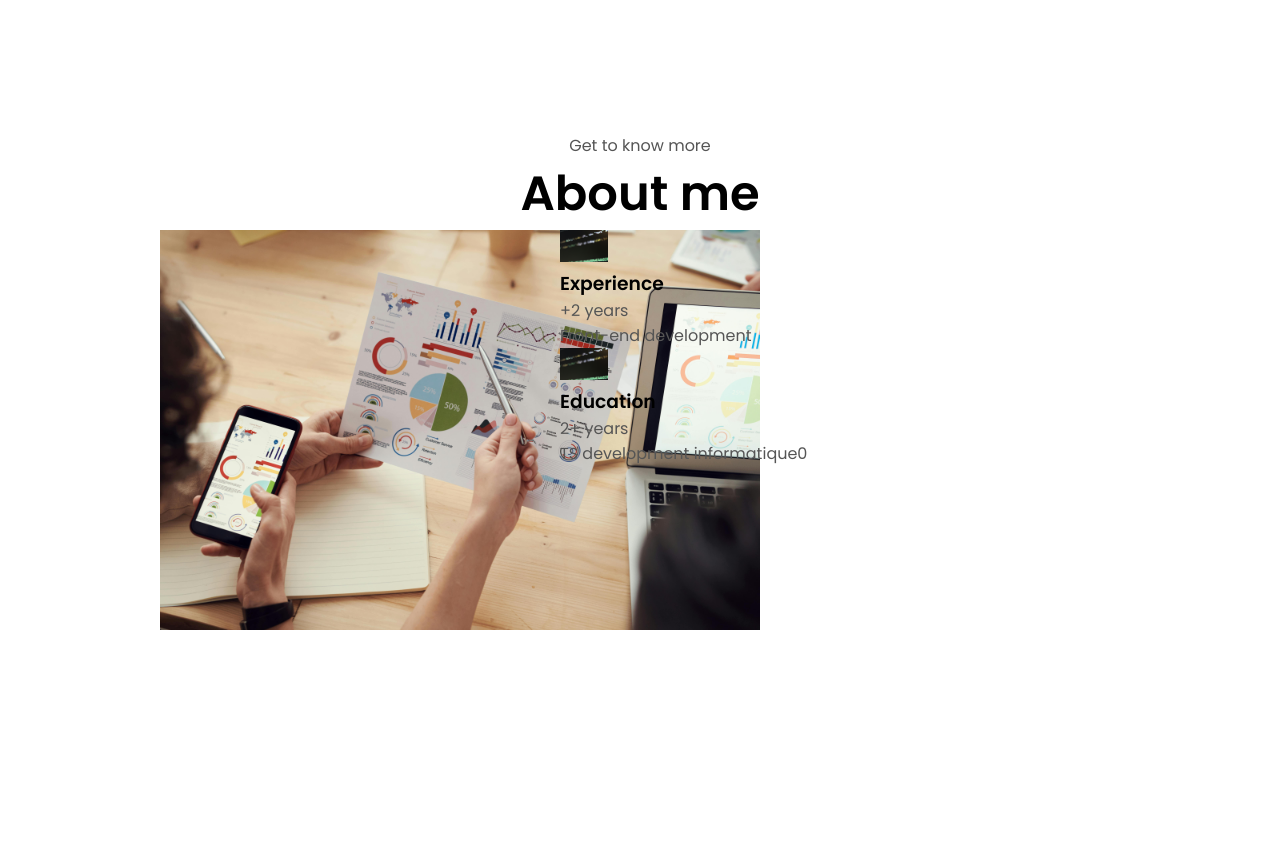
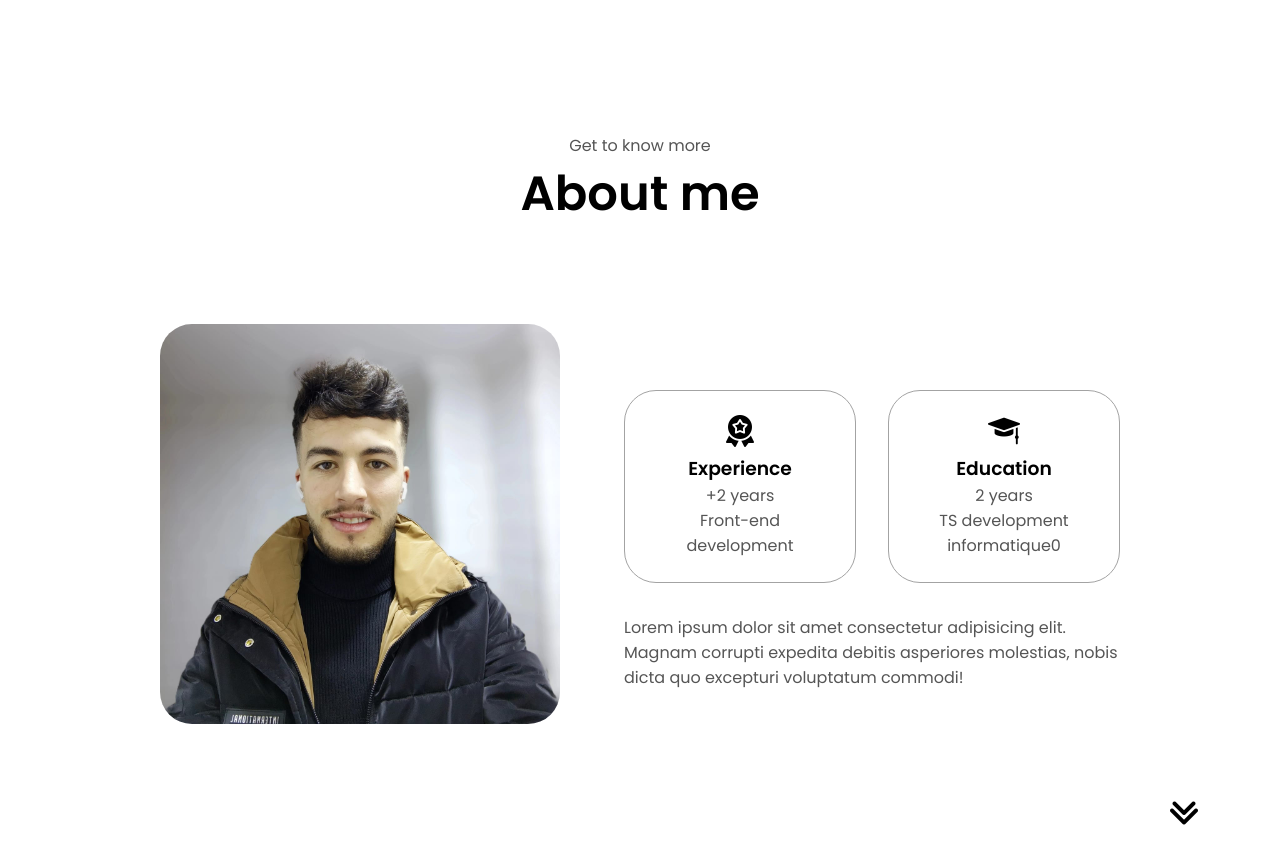
Before and after one commit to alieyoussfi/Protfolio, a plain HTML site: page index.html in a window 1280 px wide. Shown: the part 675-1538 px from the top of the page. Drawn offline with Linux system fonts and the light colour scheme.

Commit message:
new updaite

```diff
--- a/Style.css
+++ b/Style.css
@@ -203,3 +203,48 @@ section{
 .btn-container{
     gap: 1rem;
 }
+
+/* About section */
+
+#about{
+    position: relative;
+}
+.about-containers{
+    gap: 2rem;
+    margin-bottom: 2rem;
+    margin-top: 2rem;
+}
+.about-details-container{
+    justify-content: center;
+    flex-direction: column;
+
+}
+.about-containers, .about-details-container{
+    display: flex;
+}
+.about-pic{
+    border-radius: 2rem;
+}
+.Arow{
+    position: absolute;
+    right: -5rem;
+    bottom: 2.5rem;
+}
+.details-container{
+    padding: 1.5rem;
+    flex: 1;
+    background: white;
+    border-radius: 2rem;
+    border: rgb(53, 53, 53)0.1rem solid;
+    border-color: rgb(163, 163, 163) ;
+    text-align: center;
+}
+.section-container{
+    gap: 4rem;
+    height: 80%;
+}
+.section_pic-container{
+    height: 400px;
+    width: 400px;
+    margin: auto 0;
+}
--- a/index.html
+++ b/index.html
@@ -60,23 +60,28 @@
             <h1 class="title">About me</h1>
             <div class="section-container">
                 <div class="section_pic-container">
-                    <img src="./pexels-fauxels-3183153.jpg" alt="profil picture" class="about-pic">
+                    <img src="./profile-pic.jpg" alt="profil picture" class="about-pic">
                 </div>
                 <div class="about-details-container">
                     <div class="about-containers">
                         <div class="details-container">
-                            <img src="./pexels-pixabay-270408.jpg" alt="experience-icon" class="icon">
+                            <img src="./reward-icon.png" alt="experience-icon" class="icon">
                             <h3>Experience</h3>
                             <p>+2 years <br>Front-end development</p>
                         </div>
                         <div class="details-container">
-                            <img src="./pexels-pixabay-270408.jpg" alt="education-icon" class="icon">
+                            <img src="./Education-icon.png" alt="education-icon" class="icon">
                             <h3>Education</h3>
-                            <p>2+ years <br>TS development informatique0</p>
+                            <p>2 years <br>TS development informatique0</p>
                         </div>
+                    </div>
+                    <div class="text-container">
+                        <p>Lorem ipsum dolor sit amet consectetur adipisicing elit. Magnam corrupti expedita debitis asperiores molestias, nobis dicta quo excepturi voluptatum commodi!
+                        </p>
                     </div>
                 </div>
             </div>
+            <img src="./arow icon.png" alt="Arow icon" class="icon Arow" onclick="location.href='./#experience'">
         </section>
 
     <script src="script.js"></script>
```
Also changed, not shown: Education-icon.png (added), arow icon.png (added), pexels-fauxels-3183153.jpg (deleted), pexels-pixabay-270408.jpg (deleted), reward-icon.png (added).
